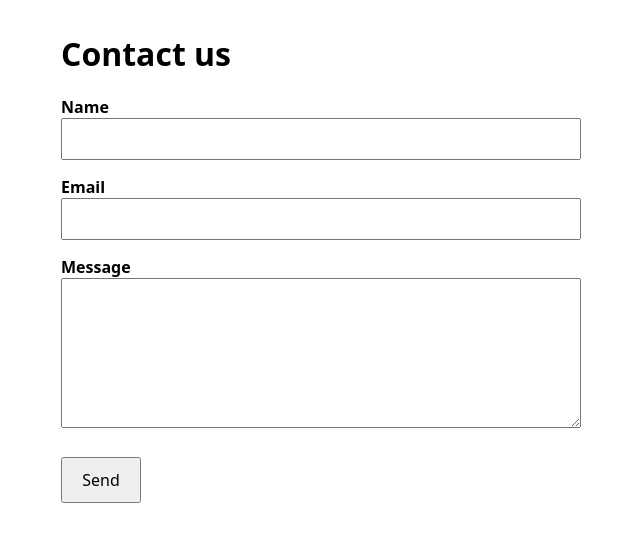
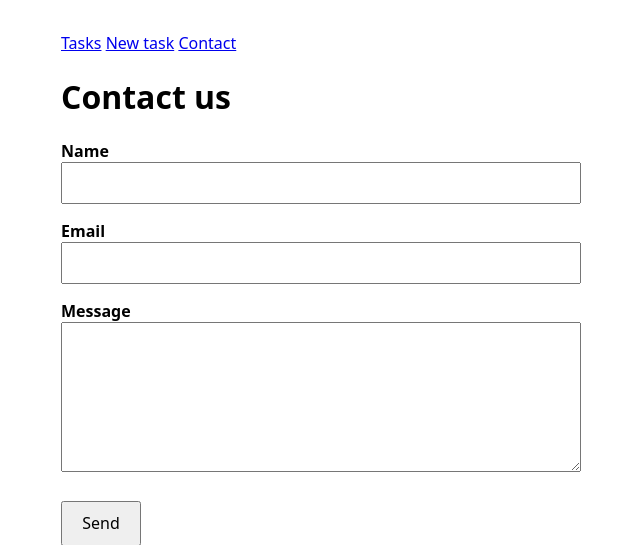
Before and after one commit to leandromartim/lowcode-project, a Flask app: page /contact in a window 1280 px wide. Shown: the top 545 px of the page, without its empty margins (319-959 px from the left). Run offline with Flask 3, Linux system fonts and the light colour scheme.

Commit message:
Week 3: fix contact page navigation

```diff
--- a/templates/contact.html
+++ b/templates/contact.html
@@ -16,6 +16,12 @@
   </style>
 </head>
 <body>
+<nav aria-label="Main navigation">
+  <a href="{{ url_for('task_list') }}">Tasks</a>
+  <a href="{{ url_for('task_new') }}">New task</a>
+  <a href="{{ url_for('contact') }}">Contact</a>
+</nav>
+
   <h1>Contact us</h1>
 
   {% if errors %}
```
